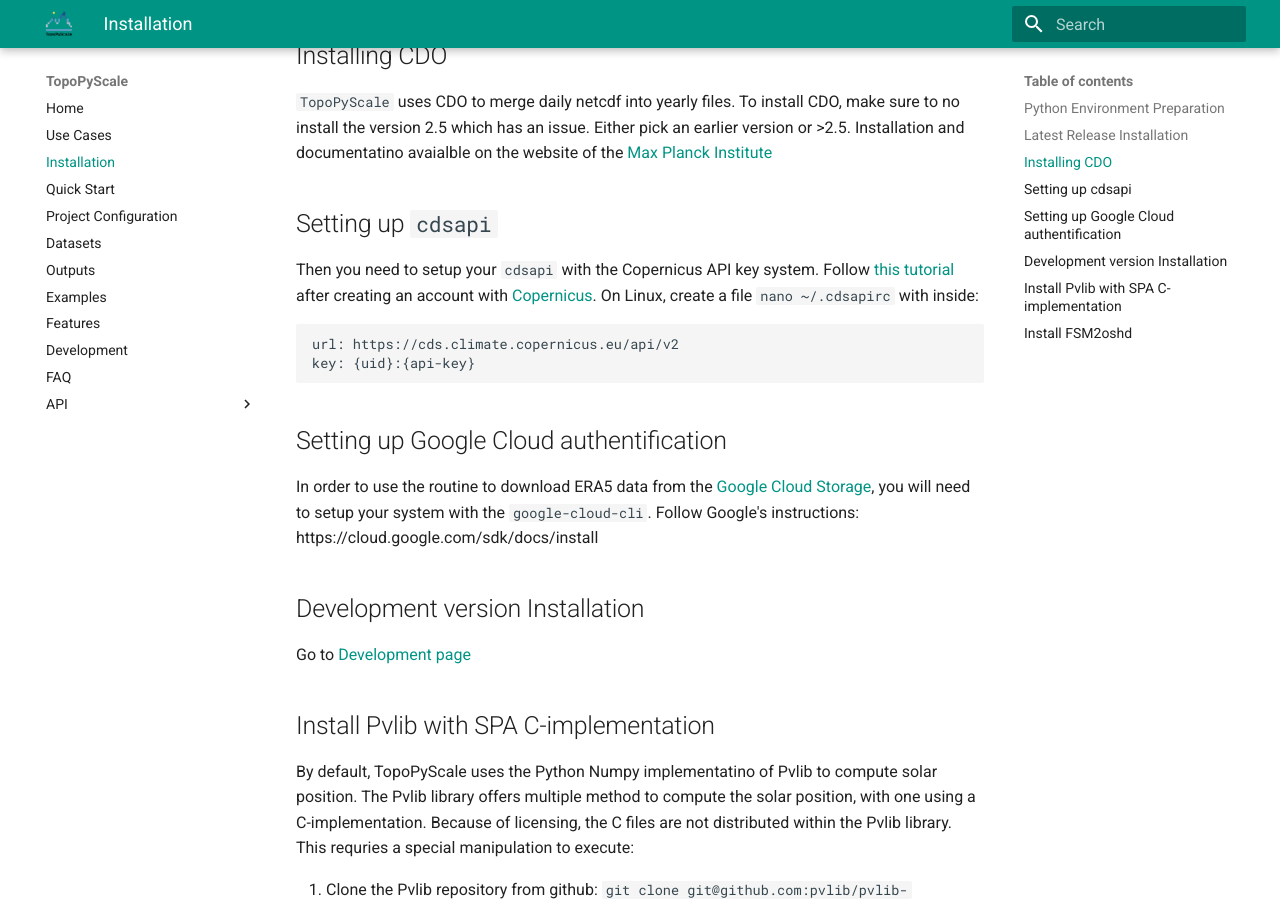
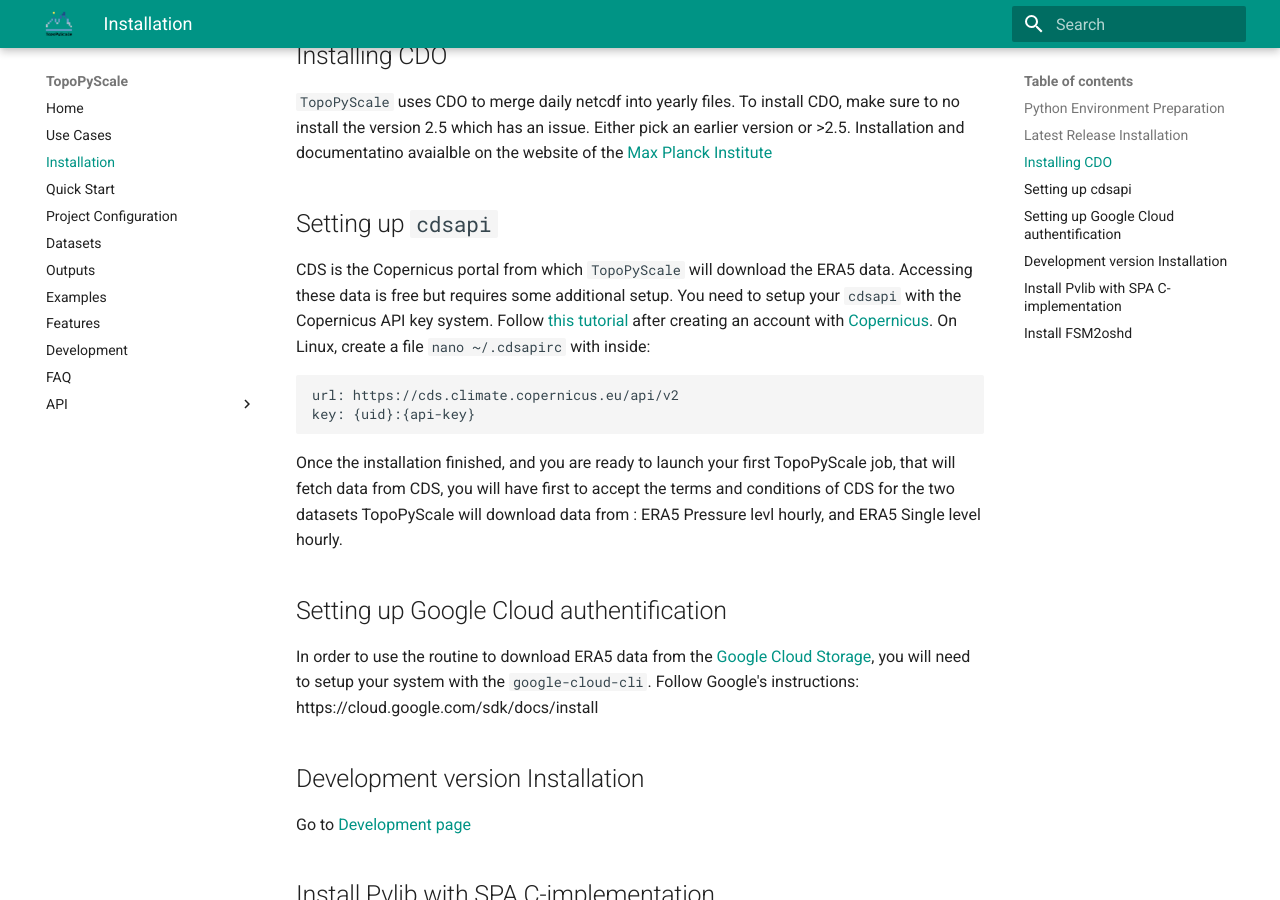
Before and after one commit to ArcticSnow/TopoPyScale, an MkDocs documentation site: the page built from doc/docs/01_install.md, in a window 1280 px wide and 900 px high, scrolled down 687 px. Built offline with MkDocs 1.6.1 and Material for MkDocs 9.7.7, drawn with Linux system fonts in a browser that asks for light colours.

Commit message:
added info install CDS

````diff
--- a/doc/docs/01_install.md
+++ b/doc/docs/01_install.md
@@ -35,12 +35,13 @@
 
 ## Setting up `cdsapi`
 
-Then you need to setup your `cdsapi` with the Copernicus API key system. Follow [this tutorial](https://cds.climate.copernicus.eu/api-how-to#install-the-cds-api-key) after creating an account with [Copernicus](https://cds.climate.copernicus.eu/). On Linux, create a file `nano ~/.cdsapirc` with inside:
+CDS is the Copernicus portal from which `TopoPyScale` will download the ERA5 data. Accessing these data is free but requires some additional setup. You need to setup your `cdsapi` with the Copernicus API key system. Follow [this tutorial](https://cds.climate.copernicus.eu/api-how-to#install-the-cds-api-key) after creating an account with [Copernicus](https://cds.climate.copernicus.eu/). On Linux, create a file `nano ~/.cdsapirc` with inside:
 
 ```
 url: https://cds.climate.copernicus.eu/api/v2
 key: {uid}:{api-key}
 ```
+Once the installation finished, and you are ready to launch your first TopoPyScale job, that will fetch data from CDS, you will have first to accept the terms and conditions of CDS for the two datasets TopoPyScale will download data from : ERA5 Pressure levl hourly, and ERA5 Single level hourly.
 
 ## Setting up Google Cloud authentification
 
````
